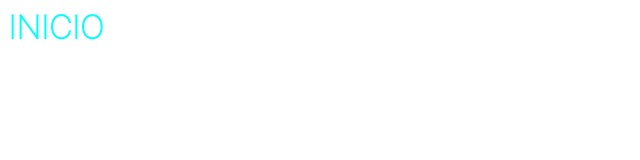
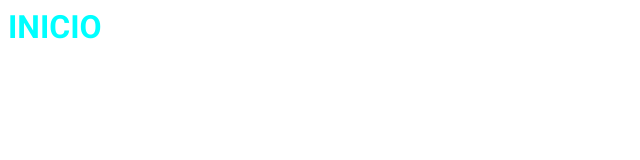
Before and after one commit to JuliaStella/JuliaStella.github.io, a plain HTML site: page index.html in a window 1280 px wide. Shown: the full height of the page, 0-640 px from the left. Drawn offline with Linux system fonts and the light colour scheme.

Commit message:
Ateração da fonte

```diff
--- a/css/style.css
+++ b/css/style.css
@@ -1,5 +1,6 @@
 *{
     font-family: 'Inter', sans-serif;
+    font-family: 'Roboto', sans-serif;
 }
 
 h1{
--- a/index.html
+++ b/index.html
@@ -8,7 +8,9 @@
     <!--Google fonts-->
     <link rel="preconnect" href="https://fonts.googleapis.com">
     <link rel="preconnect" href="https://fonts.gstatic.com" crossorigin>
-    <link href="https://fonts.googleapis.com/css2?family=Inter:wght@100&display=swap" rel="stylesheet">
+    <link
+        href="https://fonts.googleapis.com/css2?family=Inter:wght@100&family=Roboto:ital,wght@0,300;0,700;0,900;1,300&display=swap"
+        rel="stylesheet">
     <link rel="stylesheet" href="css/style.css">
 </head>
 
```
